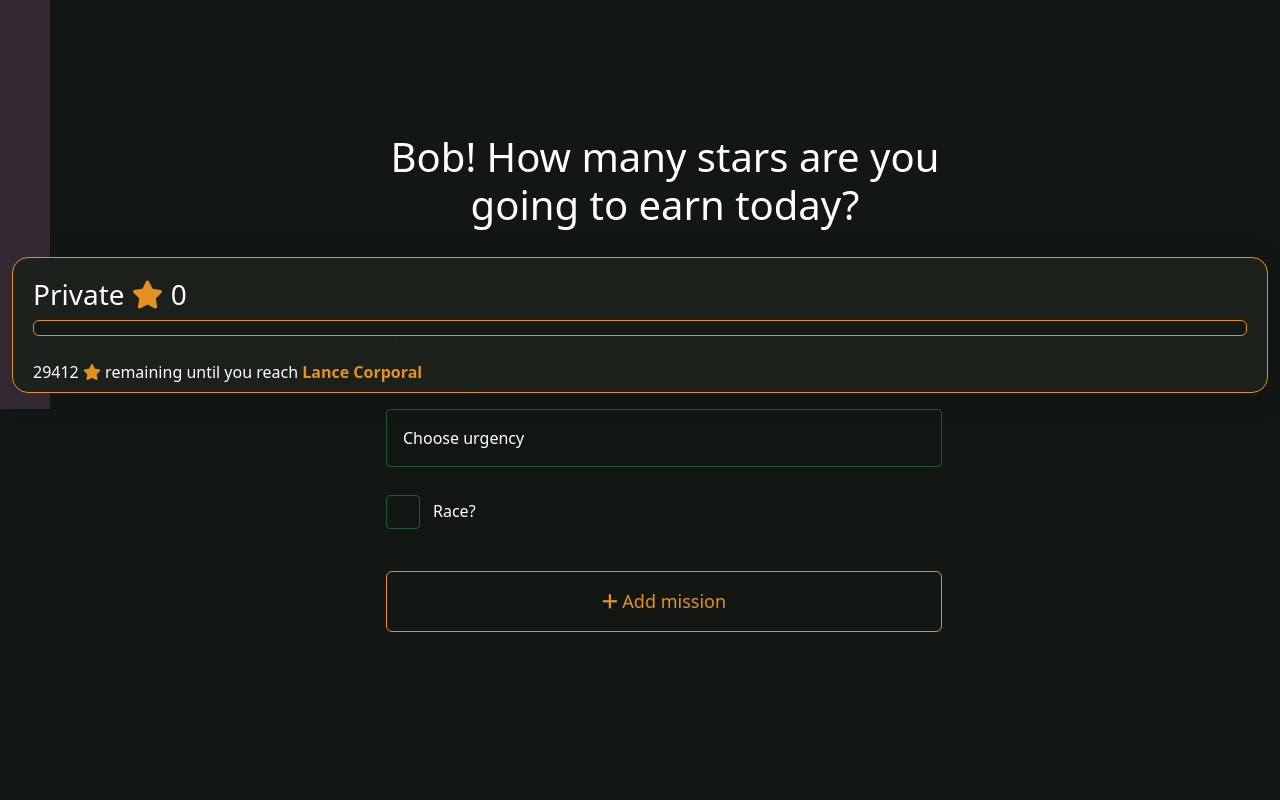
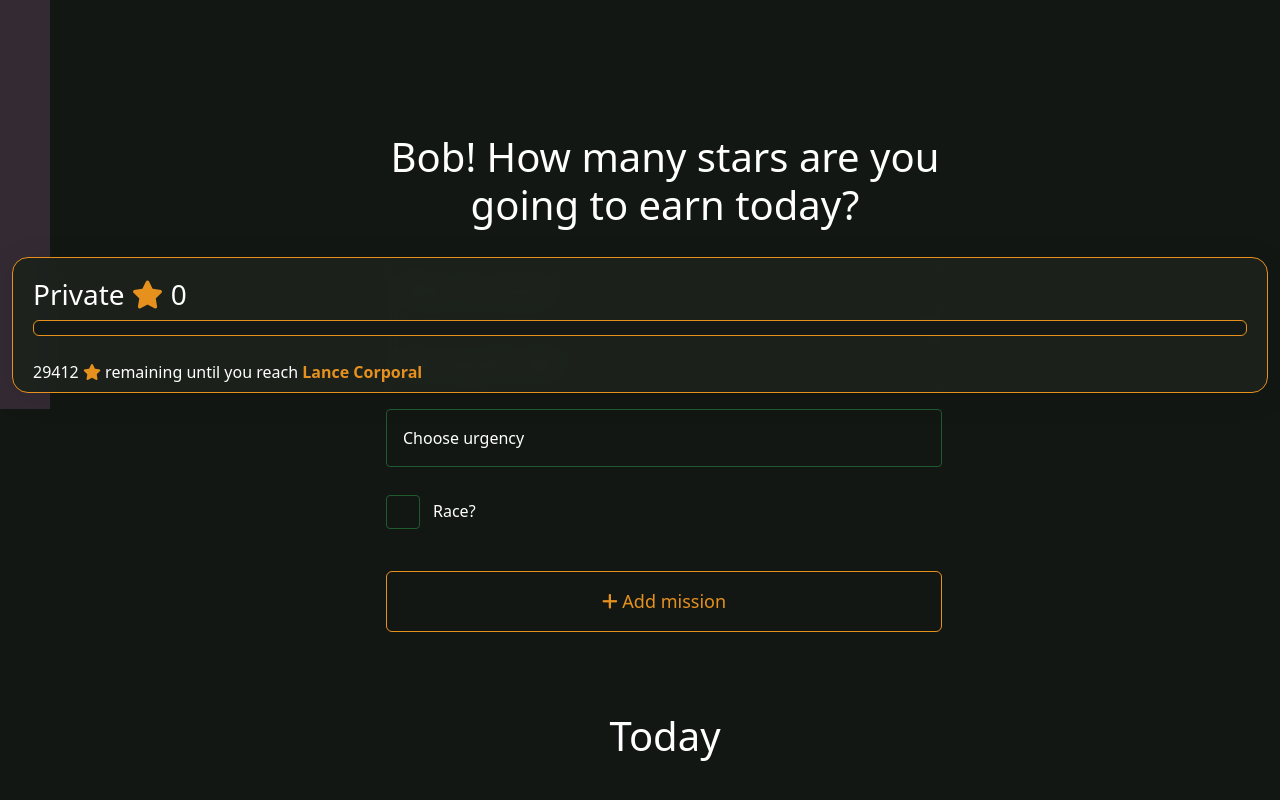
Before and after one commit to DobermannGroup/brother, a React (Vite) app: page / in a window 1280 px wide. Shown: the part 391-1191 px from the top of the page. Built offline with nearby package versions, Linux system fonts and the light colour scheme; some icons are missing.

Commit message:
Major updates to service

```diff
--- a/src/components/TodoList.jsx
+++ b/src/components/TodoList.jsx
@@ -119,7 +119,7 @@ const TodoList = () => {
       {showConfetti && <Confetti />}
       {showNotification && (
         <div className="notification">
-          Mission added
+          Roger that, new mission has been added to the {currentLabel} roadmap.
         </div>
       )}
       <audio ref={audioRef} src={soundFile} preload="auto"></audio>
@@ -139,6 +139,7 @@ const TodoList = () => {
           onExpireToggleChange={(e) => setExpireToggle(e.target.checked)}
           onAddTask={addTask}
       />
+      <h1 className="labelPortal">{currentLabel}</h1>
       <ul className="list-group task-list">
     {displayedTasks.map((task) => (
         <TaskItem
```
